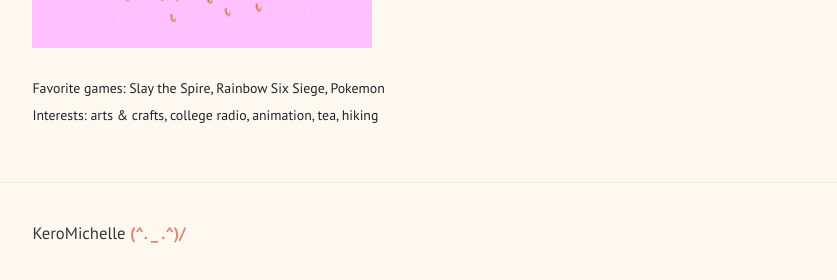
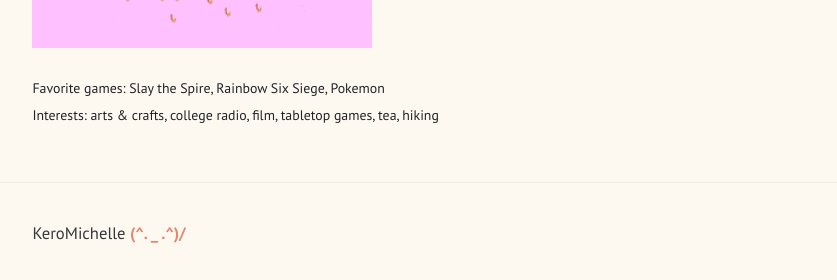
Before and after one commit to KeroMichelle/KeroMichelle.github.io, a Jekyll site: the page built from about.html, in a window 1280 px wide. Shown: the part 740-1020 px from the top of the page, without its empty margins (221-1058 px from the left). Built offline with Jekyll 4.4.1, drawn with Linux system fonts in a browser that asks for light colours.

Commit message:
Update about.html

```diff
--- a/about.html
+++ b/about.html
@@ -86,7 +86,7 @@ layout: default
 
   <small>Favorite games: Slay the Spire, Rainbow Six Siege, Pokemon</small>
   <br>
-  <small>Interests: arts & crafts, college radio, animation, tea, hiking</small>
+  <small>Interests: arts & crafts, college radio, film, tabletop games, tea, hiking</small>
   <br><br>
 
 </article>
```
